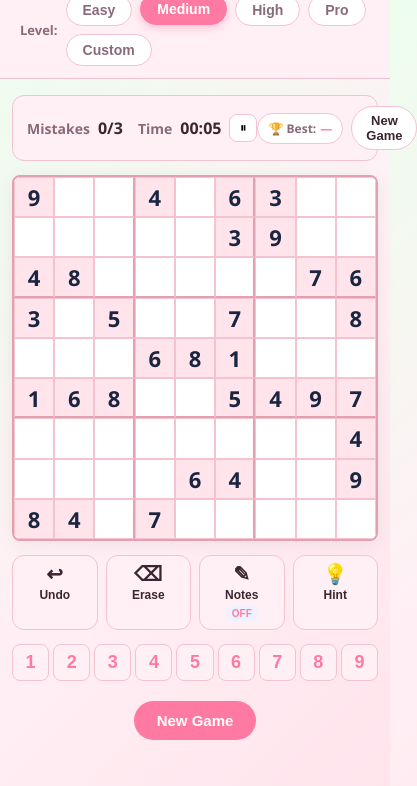
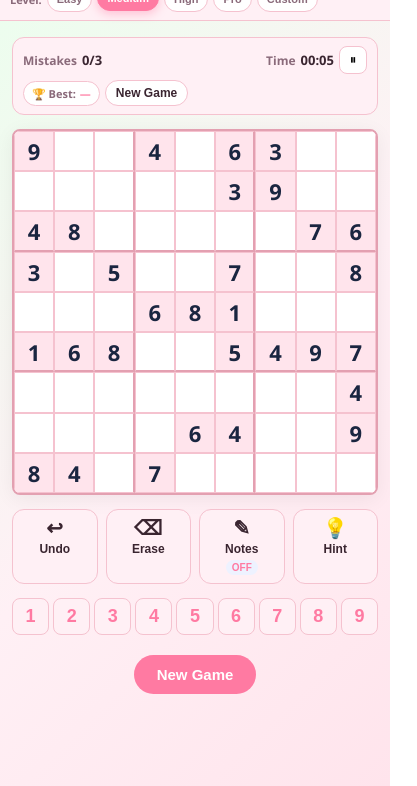
Before and after one commit to Chiyoyuna/miee_sudoku, a plain HTML site: page index.html in a window 390 px wide. Shown: the part 58-844 px from the top of the page, 417 px wide, since content can reach past the window. Drawn offline with Linux system fonts and the light colour scheme.

Commit message:
style: smaller Level/Size pills for phone, compact topbar/game-header on <520px

```diff
--- a/miee_sudoku/style.css
+++ b/miee_sudoku/style.css
@@ -445,8 +445,8 @@ body{
   flex-wrap:wrap;
 }
 .diff-pill{
-  padding:7px 16px;
-  font-size:14px;
+  padding:5px 12px;
+  font-size:12.5px;
   font-weight:800;
   border:1.5px solid var(--border);
   background:#fff;
@@ -455,7 +455,7 @@ body{
   cursor:pointer;
   transition: all 0.15s;
   line-height:1;
-  min-height:32px;
+  min-height:28px;
 }
 .diff-pill:hover{ border-color:var(--primary); color:var(--primary); transform: translateY(-1px); box-shadow: 0 2px 8px rgba(255,122,162,0.2); }
 .diff-pill.active{
@@ -468,14 +468,14 @@ body{
 .custom-blocks{
   display:flex;
   align-items:center;
-  gap:8px;
-  font-size:13px;
+  gap:6px;
+  font-size:12px;
   font-weight:700;
   color:var(--muted);
   background:#fff;
   border:1.5px solid var(--border);
   border-radius:999px;
-  padding:6px 12px;
+  padding:4px 8px;
 }
 .custom-blocks.hidden{ display:none; }
 .custom-blocks input[type="range"]{
@@ -493,8 +493,8 @@ body{
   font-size:11px;
 }
 .size-pill{
-  padding:6px 13px;
-  font-size:13px;
+  padding:4px 10px;
+  font-size:11.5px;
   font-weight:800;
   border:1.5px solid var(--border);
   background:#fff;
@@ -526,6 +526,18 @@ body{
 .best-score.is-best{ border-color:var(--primary); background: linear-gradient(135deg,#fff0f5,#fffbe0); }
 
 @media (max-width:520px){
+  .topbar{ padding:8px 10px; gap:6px; }
+  .difficulty-wrap{ gap:5px; flex-wrap:wrap; }
+  .difficulty-wrap label{ font-size:11px !important; }
+  .diff-pills{ gap:5px; }
+  .diff-pill{ padding:4px 9px; font-size:11px; min-height:26px; border-width:1px; }
+  .custom-blocks{ padding:3px 6px; gap:4px; }
+  .size-pill{ padding:3px 8px; font-size:10.5px; border-width:1px; }
+  .game-header{ padding:8px 10px; gap:6px; flex-wrap:wrap; }
+  .stat{ font-size:12px; gap:5px; }
+  .stat-value{ font-size:13px; min-width:32px; }
+  .best-score{ padding:4px 8px; font-size:11px; }
+  .btn.small{ padding:5px 10px; font-size:12px; }
   .board{ max-width:100%; }
   .cell{ font-size:18px; }
   .notes span{ font-size:8px; }
--- a/style.css
+++ b/style.css
@@ -445,8 +445,8 @@ body{
   flex-wrap:wrap;
 }
 .diff-pill{
-  padding:7px 16px;
-  font-size:14px;
+  padding:5px 12px;
+  font-size:12.5px;
   font-weight:800;
   border:1.5px solid var(--border);
   background:#fff;
@@ -455,7 +455,7 @@ body{
   cursor:pointer;
   transition: all 0.15s;
   line-height:1;
-  min-height:32px;
+  min-height:28px;
 }
 .diff-pill:hover{ border-color:var(--primary); color:var(--primary); transform: translateY(-1px); box-shadow: 0 2px 8px rgba(255,122,162,0.2); }
 .diff-pill.active{
@@ -468,14 +468,14 @@ body{
 .custom-blocks{
   display:flex;
   align-items:center;
-  gap:8px;
-  font-size:13px;
+  gap:6px;
+  font-size:12px;
   font-weight:700;
   color:var(--muted);
   background:#fff;
   border:1.5px solid var(--border);
   border-radius:999px;
-  padding:6px 12px;
+  padding:4px 8px;
 }
 .custom-blocks.hidden{ display:none; }
 .custom-blocks input[type="range"]{
@@ -493,8 +493,8 @@ body{
   font-size:11px;
 }
 .size-pill{
-  padding:6px 13px;
-  font-size:13px;
+  padding:4px 10px;
+  font-size:11.5px;
   font-weight:800;
   border:1.5px solid var(--border);
   background:#fff;
@@ -526,6 +526,18 @@ body{
 .best-score.is-best{ border-color:var(--primary); background: linear-gradient(135deg,#fff0f5,#fffbe0); }
 
 @media (max-width:520px){
+  .topbar{ padding:8px 10px; gap:6px; }
+  .difficulty-wrap{ gap:5px; flex-wrap:wrap; }
+  .difficulty-wrap label{ font-size:11px !important; }
+  .diff-pills{ gap:5px; }
+  .diff-pill{ padding:4px 9px; font-size:11px; min-height:26px; border-width:1px; }
+  .custom-blocks{ padding:3px 6px; gap:4px; }
+  .size-pill{ padding:3px 8px; font-size:10.5px; border-width:1px; }
+  .game-header{ padding:8px 10px; gap:6px; flex-wrap:wrap; }
+  .stat{ font-size:12px; gap:5px; }
+  .stat-value{ font-size:13px; min-width:32px; }
+  .best-score{ padding:4px 8px; font-size:11px; }
+  .btn.small{ padding:5px 10px; font-size:12px; }
   .board{ max-width:100%; }
   .cell{ font-size:18px; }
   .notes span{ font-size:8px; }
```
